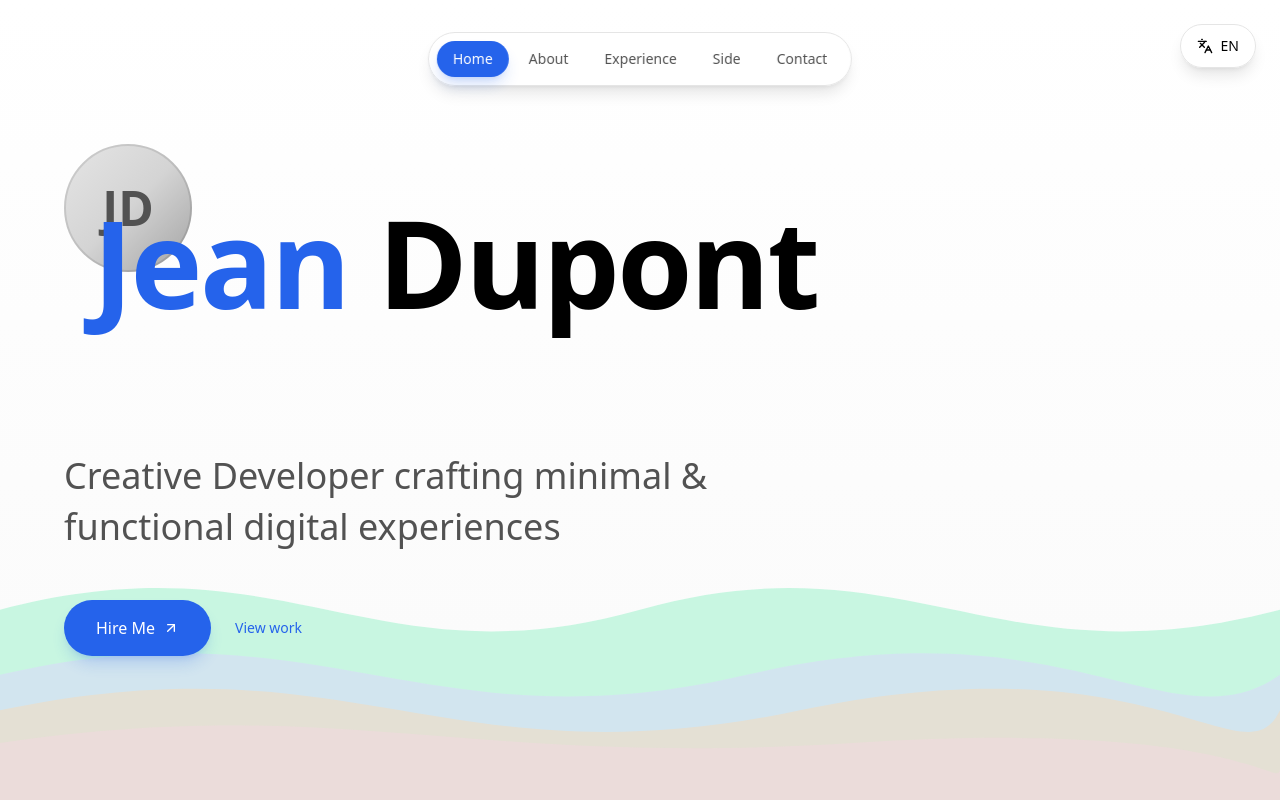
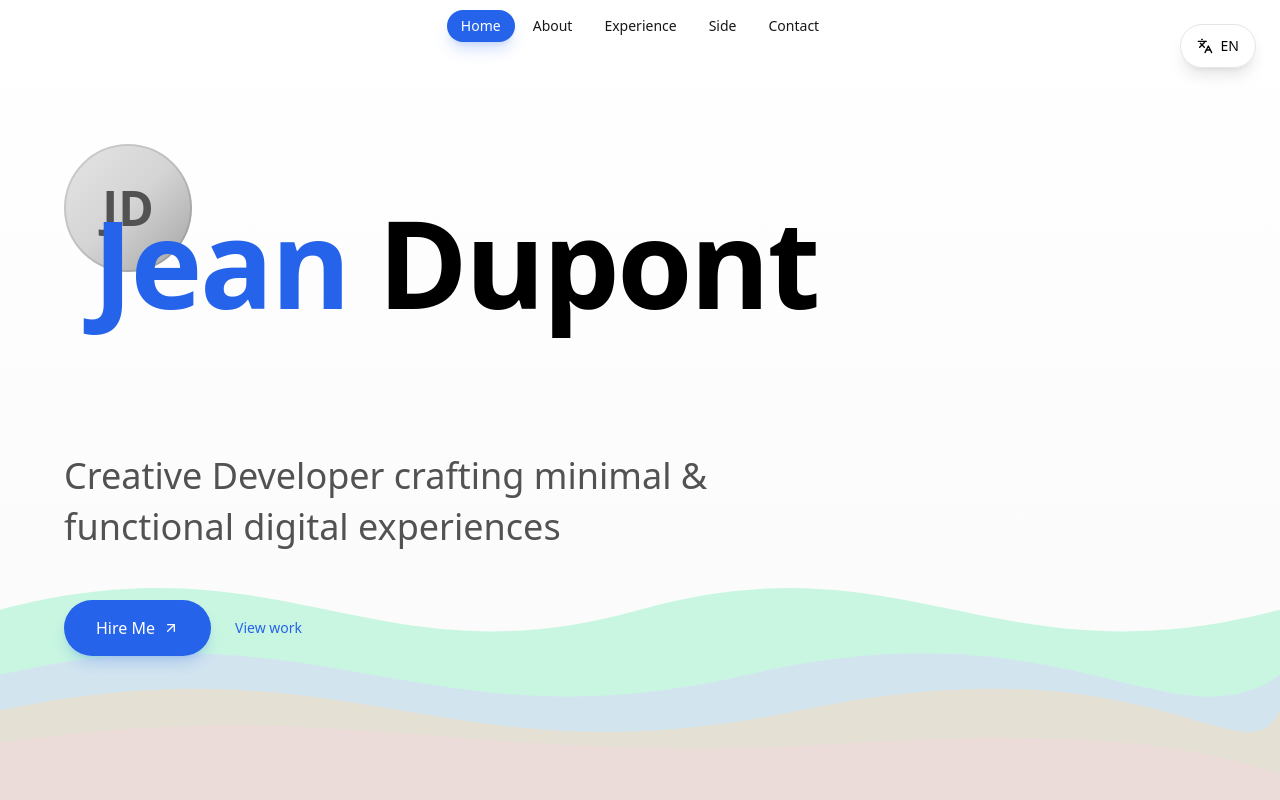
Before and after one commit to tomSample/cv-bento, a Next.js app: page /en in a window 1280 px wide. Shown: the top 800 px of the page. Built offline with nearby package versions, Linux system fonts and the light colour scheme.

Commit message:
navbar améliorée

```diff
--- a/src/app/globals.css
+++ b/src/app/globals.css
@@ -91,7 +91,7 @@ body {
 
 /* Smooth scroll sections */
 section {
-  scroll-margin-top: -4rem;
+  scroll-margin-top: -3rem;
 }
 
 section#hero {
--- a/src/components/navigation.tsx
+++ b/src/components/navigation.tsx
@@ -23,6 +23,7 @@ export function Navigation() {
   const [scrollProgress, setScrollProgress] = useState(0);
   const [activeSection, setActiveSection] = useState('');
   const [mobileMenuOpen, setMobileMenuOpen] = useState(false);
+  const [scrolled, setScrolled] = useState(false);
 
   const toggleLocale = () => {
     const newLocale = currentLocale === 'en' ? 'fr' : 'en';
@@ -35,6 +36,9 @@ export function Navigation() {
       const totalScroll = document.documentElement.scrollHeight - window.innerHeight;
       const currentScroll = window.scrollY;
       setScrollProgress((currentScroll / totalScroll) * 100);
+
+      // Simple scroll detection for transparency effect
+      setScrolled(currentScroll > 50);
 
       // Detect active section
       const sections = navItems.map(item => document.getElementById(item.id));
@@ -81,28 +85,43 @@ export function Navigation() {
       />
 
       {/* Desktop Navigation */}
-      <nav className="hidden md:block fixed top-8 left-1/2 -translate-x-1/2 z-40">
-        <motion.div
-          initial={{ y: -100, opacity: 0 }}
-          animate={{ y: 0, opacity: 1 }}
-          transition={{ duration: 0.5, delay: 0.2 }}
-          className="flex gap-1 px-2 py-2 rounded-full bg-white/80 backdrop-blur-md border border-gray-200 shadow-lg"
+      <motion.nav
+        className={`hidden md:block fixed top-0 left-0 right-0 z-40 transition-all duration-500 ${
+          scrolled
+            ? 'bg-white/70 backdrop-blur-xl shadow-sm'
+            : 'bg-transparent'
+        }`}
+        initial={{ y: -100 }}
+        animate={{ y: 0 }}
+        transition={{ duration: 0.5, ease: 'easeOut' }}
       >
+        {/* Bottom border with smooth transition */}
+        <div
+          className={`absolute bottom-0 left-0 right-0 h-px bg-gray-200 transition-opacity duration-500 ${
+            scrolled ? 'opacity-50' : 'opacity-0'
+          }`}
+        />
+
+        <div className="max-w-7xl mx-auto px-6 py-2.5">
+          <div className="flex justify-center gap-1">
             {navItems.map((item) => (
               <button
                 key={item.id}
                 onClick={() => scrollToSection(item.id)}
-              className={`px-4 py-2 rounded-full text-sm font-medium transition-all duration-300 focus-visible:ring-2 focus-visible:ring-blue-600 focus-visible:outline-none ${
+                className={`px-3.5 py-1.5 rounded-full text-sm font-medium transition-all duration-300 focus-visible:ring-2 focus-visible:ring-blue-600 focus-visible:outline-none ${
                   activeSection === item.id
                     ? 'bg-blue-600 text-white shadow-lg shadow-blue-600/20'
-                  : 'text-gray-600 hover:text-blue-600 hover:bg-blue-50'
+                    : scrolled
+                    ? 'text-gray-700 hover:text-blue-600 hover:bg-blue-50'
+                    : 'text-gray-900 hover:text-blue-600 hover:bg-white/50'
                 }`}
               >
                 {t(item.labelKey)}
               </button>
             ))}
-        </motion.div>
-      </nav>
+          </div>
+        </div>
+      </motion.nav>
 
       {/* Mobile Menu Button */}
       <button
```
Lines whose indentation alone changed are shown as unchanged.
